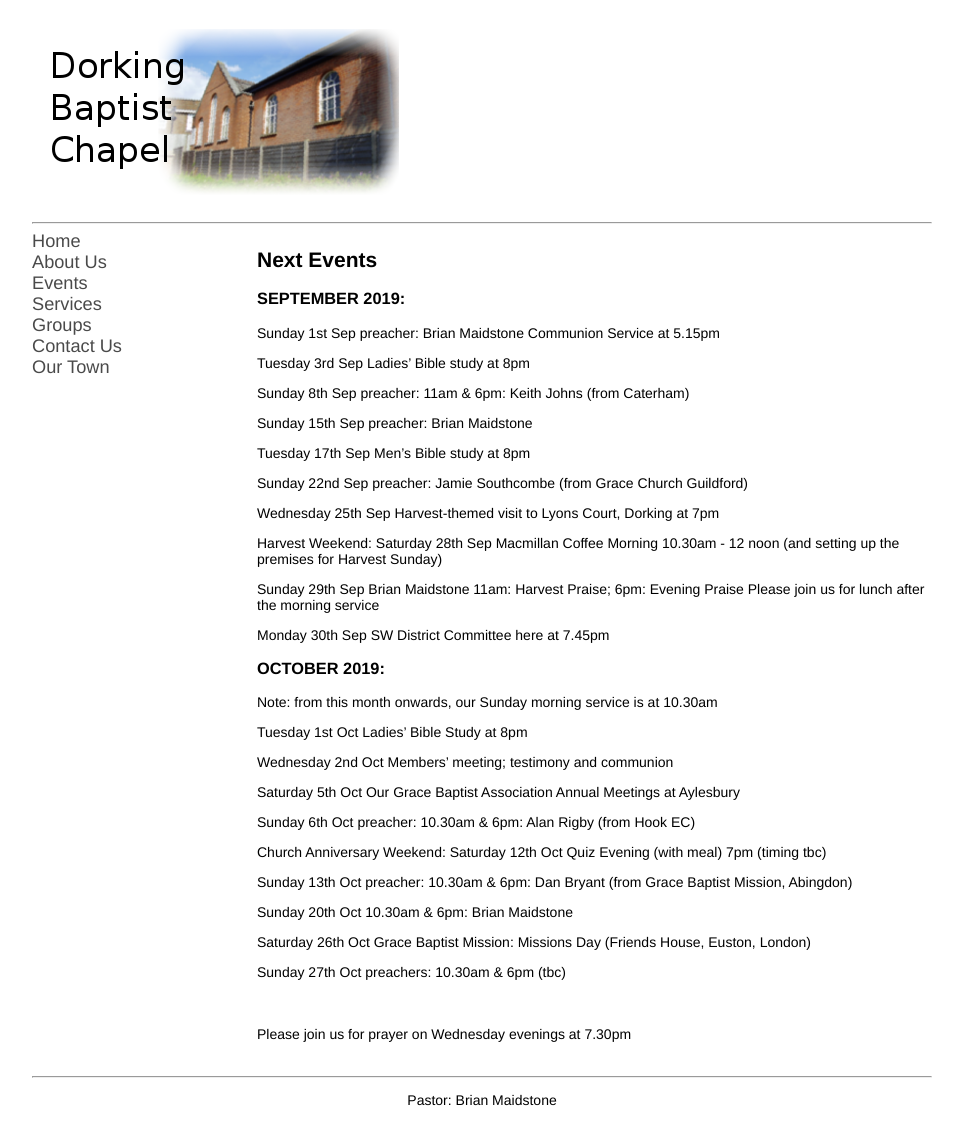
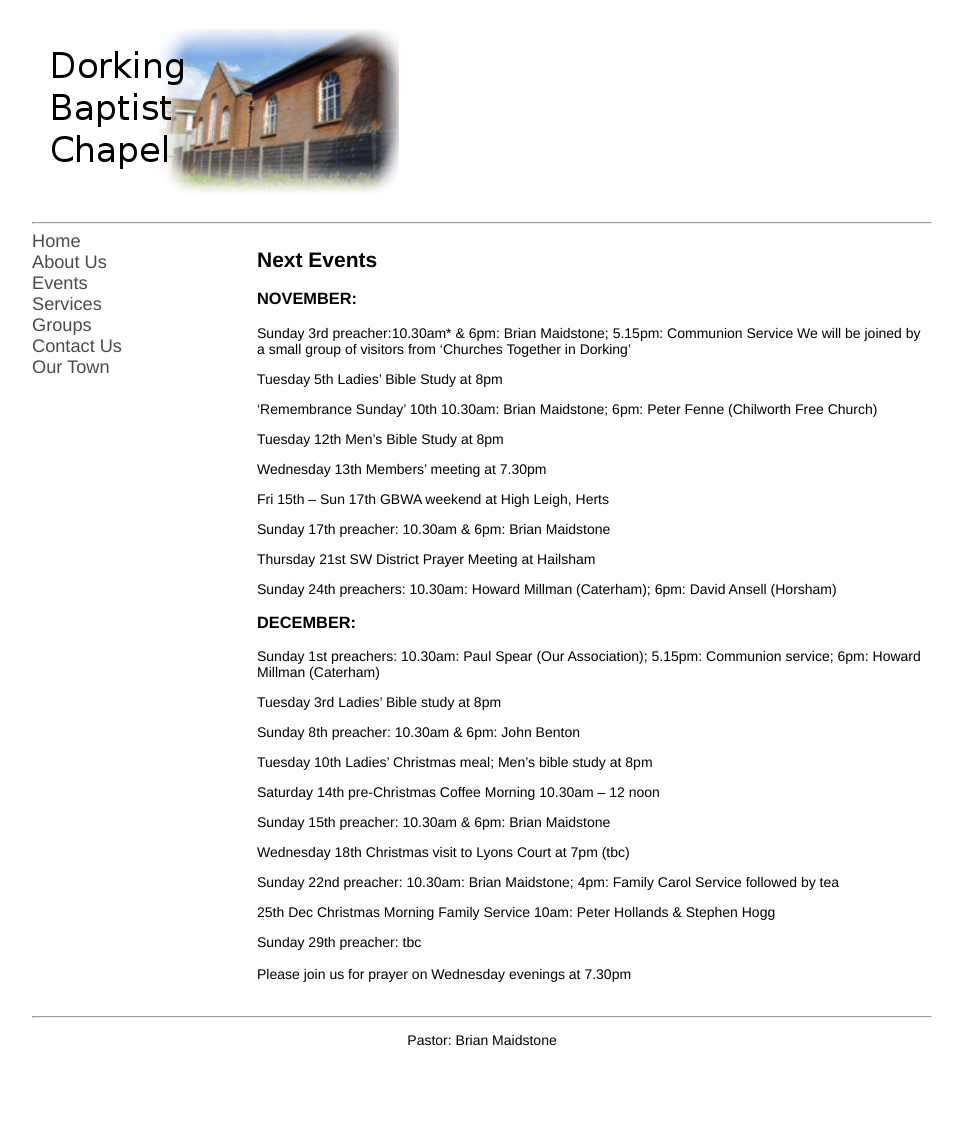
Before and after one commit to pandastreet/dorkingbaptistchapel.org.uk, a Jekyll site: the page built from events.md, in a window 1280 px wide. Shown: the whole page, without its empty margins (158-1121 px from the left). Built offline with Jekyll 4.4.1, drawn with Linux system fonts in a browser that asks for light colours; our own code applies the rules of GitHub Pages for plain Markdown files; after the commit the page ends 1072 px from its top, so only the background shows below that.

Commit message:
Update events.md

```diff
--- a/events.md
+++ b/events.md
@@ -4,53 +4,46 @@ layout: default
 
 ## **Next Events**
 
-### **SEPTEMBER 2019:**
+### **NOVEMBER:**
+Sunday 3rd  preacher:10.30am* & 6pm: Brian Maidstone; 5.15pm: Communion Service
+We will be joined by a small group of visitors from ‘Churches Together in Dorking’
 
-Sunday 1st Sep  preacher: Brian Maidstone    Communion Service at 5.15pm
+Tuesday 5th  Ladies’ Bible Study at 8pm
 
-Tuesday 3rd Sep  Ladies’ Bible study at 8pm
+‘Remembrance Sunday’ 10th  10.30am: Brian Maidstone; 6pm: Peter Fenne (Chilworth Free Church)
 
-Sunday 8th Sep  preacher: 11am & 6pm: Keith Johns (from Caterham)
+Tuesday 12th   Men’s Bible Study at 8pm
 
-Sunday 15th Sep  preacher: Brian Maidstone
+Wednesday 13th   Members’ meeting at 7.30pm
 
-Tuesday 17th Sep  Men’s Bible study at 8pm
+Fri 15th – Sun 17th  GBWA weekend at High Leigh, Herts
 
-Sunday 22nd Sep  preacher: Jamie Southcombe (from Grace Church Guildford)
+Sunday 17th  preacher: 10.30am & 6pm: Brian Maidstone
 
-Wednesday 25th Sep  Harvest-themed visit to Lyons Court, Dorking  at 7pm
+Thursday 21st  SW District Prayer Meeting at Hailsham
 
-Harvest Weekend:
-Saturday 28th Sep  Macmillan Coffee Morning  10.30am - 12 noon
- (and setting up the premises for Harvest Sunday)
+Sunday 24th  preachers: 10.30am: Howard Millman (Caterham); 6pm: David Ansell (Horsham)
 
-Sunday 29th Sep  Brian Maidstone 11am: Harvest Praise; 6pm: Evening Praise
-Please join us for lunch after the morning service
+### **DECEMBER:**
+Sunday 1st  preachers: 10.30am: Paul Spear (Our Association); 5.15pm: Communion service; 6pm: Howard Millman (Caterham)
 
-Monday 30th Sep  SW District Committee here at 7.45pm
+Tuesday 3rd  Ladies’ Bible study at 8pm
 
-### **OCTOBER 2019:**
-Note: from this month onwards, our Sunday morning service is at 10.30am
+Sunday 8th  preacher: 10.30am & 6pm: John Benton
 
-Tuesday 1st Oct  Ladies’ Bible Study at 8pm
+Tuesday 10th  Ladies’ Christmas meal; Men’s bible study at 8pm
 
-Wednesday 2nd Oct  Members’ meeting; testimony and communion
+Saturday 14th  pre-Christmas Coffee Morning 10.30am – 12 noon
 
-Saturday 5th Oct Our Grace Baptist Association Annual Meetings at Aylesbury
+Sunday 15th  preacher: 10.30am & 6pm: Brian Maidstone
 
-Sunday 6th Oct  preacher: 10.30am & 6pm: Alan Rigby (from Hook EC)
+Wednesday 18th  Christmas visit to Lyons Court at 7pm (tbc)
 
-Church Anniversary Weekend:
-Saturday 12th Oct  Quiz Evening (with meal) 7pm (timing tbc)
+Sunday 22nd  preacher: 10.30am: Brian Maidstone; 4pm: Family Carol Service followed by tea
 
-Sunday 13th Oct  preacher: 10.30am & 6pm: Dan Bryant (from Grace Baptist Mission, Abingdon)
+25th Dec Christmas Morning Family Service 10am: Peter Hollands & Stephen Hogg
 
-Sunday 20th Oct  10.30am & 6pm: Brian Maidstone
-
-Saturday 26th Oct  Grace Baptist Mission: Missions Day (Friends House, Euston, London)
-
-Sunday 27th Oct  preachers: 10.30am & 6pm (tbc)
-
+Sunday 29th preacher: tbc
 <br/>
 <br/>
 Please join us for prayer on Wednesday evenings at 7.30pm
```
